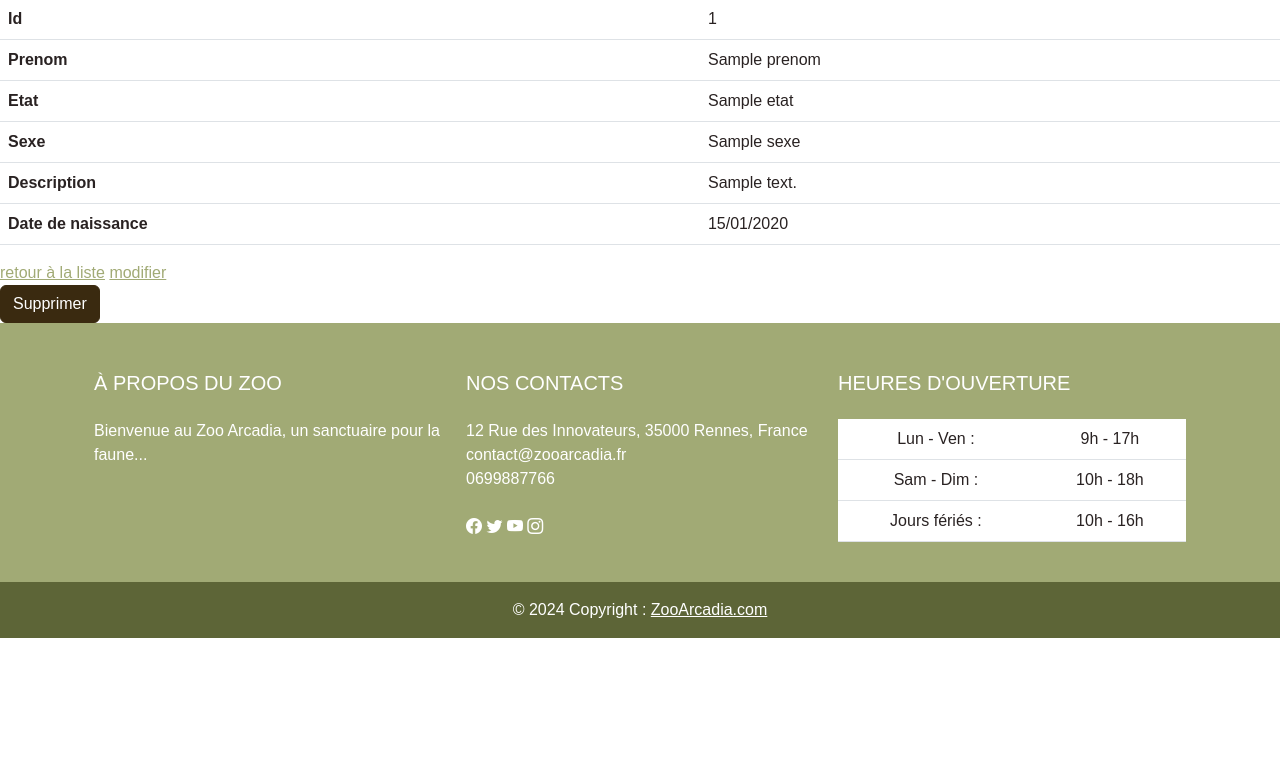
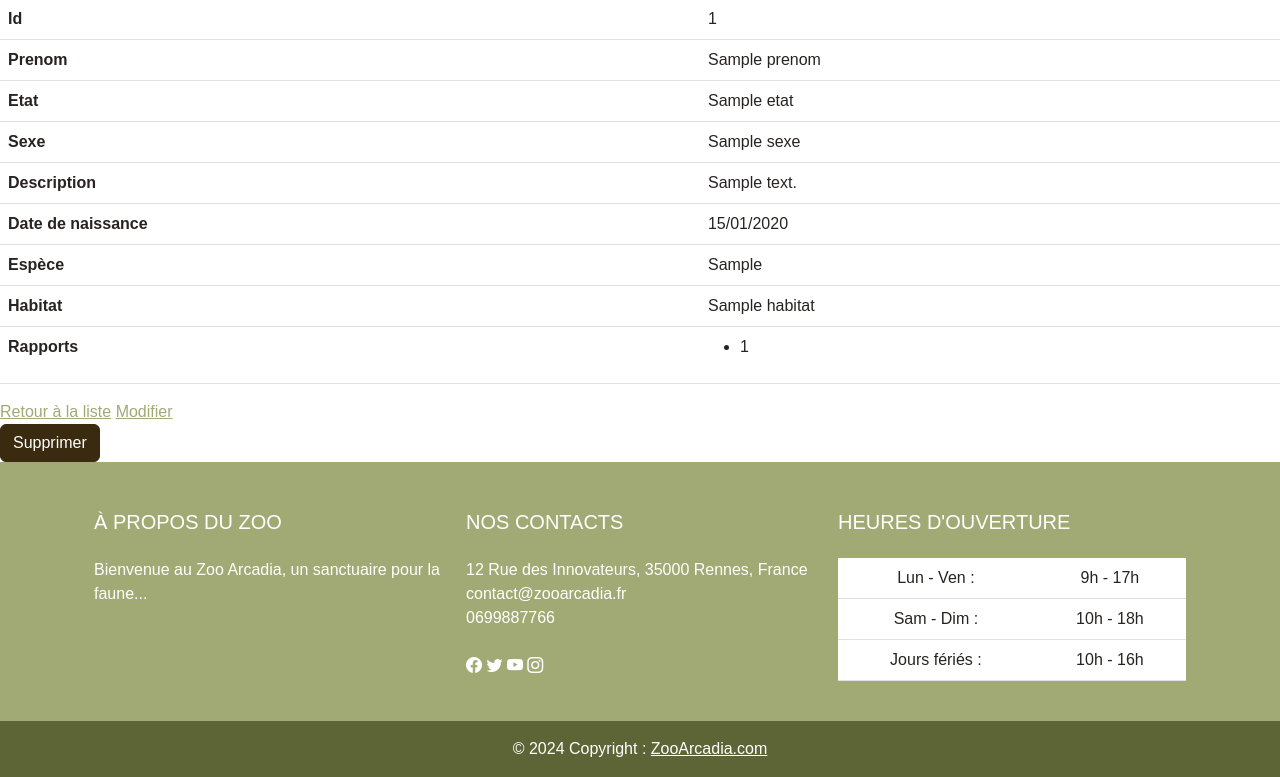
Before and after one commit to Baylox/zooArcadia, a Symfony app: template templates/animal/show.html.twig in a window 1280 px wide. Shown: the part 115-892 px from the top of the page. Before the commit the page ends 753 px from the top, so only its background shows below. Run offline with Twig, Linux system fonts and the light colour scheme; the template is opened without the code that fills it: most values are stand-ins (such as "Sample title", 1, 10 or a date in 2020); style sheets or scripts are compiled from the project's sources; some libraries are stand-ins or nearby versions.

Commit message:
MAJ des labels de formulaire dans AnimalType.php et de la page de visualisation dans animal/show.html.twig

```diff
--- a/src/Form/AnimalType.php
+++ b/src/Form/AnimalType.php
@@ -25,11 +25,11 @@ class AnimalType extends AbstractType
             ])
             ->add('espece', EntityType::class, [
                 'class' => Espece::class,
-                'choice_label' => 'id',
+                'choice_label' => 'typeEspece',
             ])
             ->add('habitat', EntityType::class, [
                 'class' => Habitat::class,
-                'choice_label' => 'id',
+                'choice_label' => 'nom',
             ])
             ->add('rapports', EntityType::class, [
                 'class' => Rapport::class,
--- a/templates/animal/show.html.twig
+++ b/templates/animal/show.html.twig
@@ -31,11 +31,29 @@
                 <th>Date de naissance</th>
                 <td>{{ animal.dob ? animal.dob|date('d/m/Y') : '' }}</td>
             </tr>
+            <tr>
+                <th>Espèce</th>
+                <td>{{ animal.espece.typeEspece }}</td>
+            </tr>
+            <tr>
+                <th>Habitat</th>
+                <td>{{ animal.habitat.nom }}</td>
+            </tr>
+            <tr>
+                <th>Rapports</th>
+                <td>
+                    <ul>
+                        {% for rapport in animal.rapports %}
+                            <li>{{ rapport.id }}</li>
+                        {% endfor %}
+                    </ul>
+                </td>
+            </tr>
         </tbody>
     </table>
-    <a href="{{ path('app_animal_index') }}">retour à la liste</a>
+    <a href="{{ path('app_animal_index') }}">Retour à la liste</a>
 
-    <a href="{{ path('app_animal_edit', {'id': animal.id}) }}">modifier</a>
+    <a href="{{ path('app_animal_edit', {'id': animal.id}) }}">Modifier</a>
 
     {{ include('animal/_delete_form.html.twig') }}
 {% endblock %}
```
